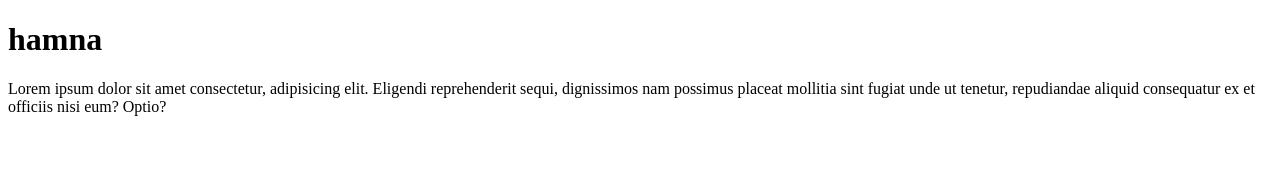
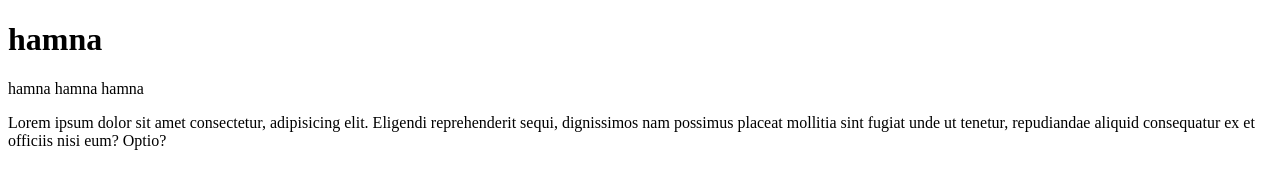
Before and after one commit to hamna-amir20/hamna, a plain HTML site: page hamna.html in a window 1280 px wide. Drawn offline with Linux system fonts and the light colour scheme.

Commit message:
Update hamna.html

```diff
--- a/hamna.html
+++ b/hamna.html
@@ -7,6 +7,7 @@
 </head>
 <body>
     <h1>hamna</h1>
+    <p>hamna hamna hamna </p>
     <p>Lorem ipsum dolor sit amet consectetur, adipisicing elit. Eligendi reprehenderit sequi, dignissimos nam possimus placeat mollitia sint fugiat unde ut tenetur, repudiandae aliquid consequatur ex et officiis nisi eum? Optio?</p>
 </body>
 </html>
```
